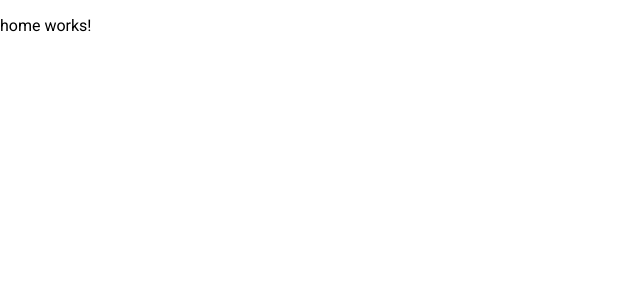
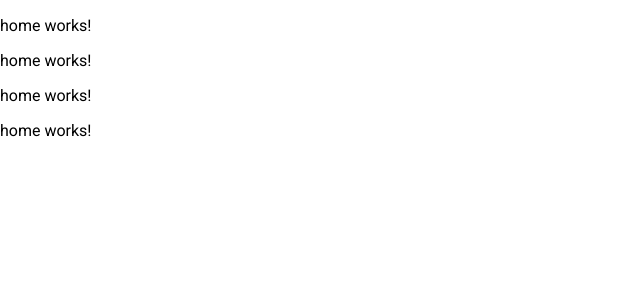
Before and after one commit to 6Ankita11/product-mart, an Angular app in the folder product-mart/Product-Mart/: page / in a window 1280 px wide. Shown: the top 300 px of the page, without its empty margins (0-640 px from the left). Built offline with nearby package versions, Linux system fonts and the light colour scheme.

Commit message:
add change to home

```diff
--- a/product-mart/Product-Mart/src/app/home/home.component.html
+++ b/product-mart/Product-Mart/src/app/home/home.component.html
@@ -1 +1,4 @@
 <p>home works!</p>
+<p>home works!</p>
+<p>home works!</p>
+<p>home works!</p>
```
